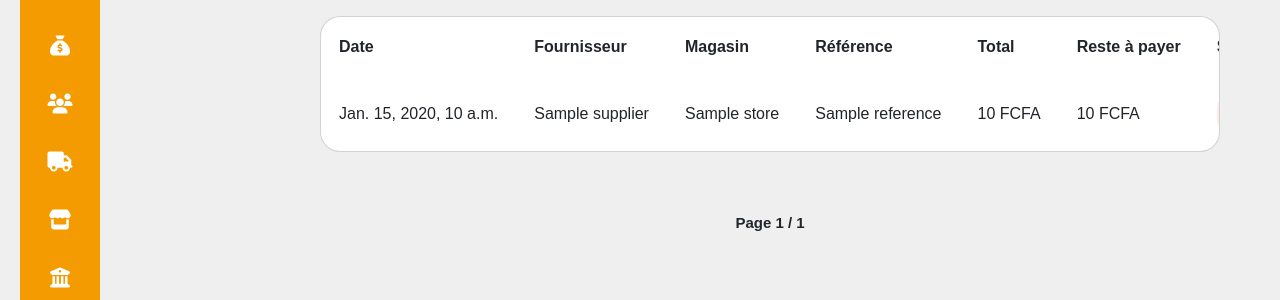
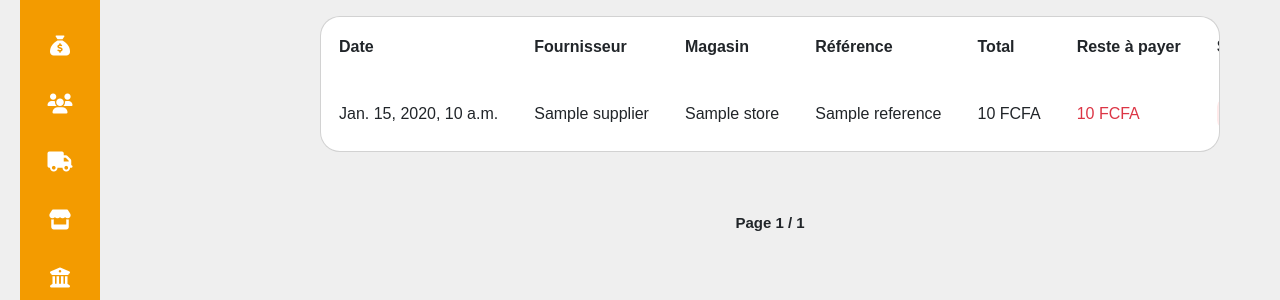
Before and after one commit to makan-dianka/sonikaraelectrostock, a Django app: template purchases/templates/purchases/list.html in a window 1280 px wide. Shown: the part 329-629 px from the top of the page. Run offline with Django 5.2, Linux system fonts and the light colour scheme; the template is opened without the code that fills it: most values are stand-ins (such as "Sample title", 1, 10 or a date in 2020); grey boxes marked "Sample" are stand-in pictures; some libraries are stand-ins or nearby versions.

Commit message:
feat: enhance purchase list display with conditional formatting for remaining amounts

```diff
--- a/purchases/templates/purchases/list.html
+++ b/purchases/templates/purchases/list.html
@@ -65,7 +65,11 @@
                             <td>{{ purchase.store }}</td>
                             <td>{{ purchase.reference }}</td>
                             <td>{{ purchase.total|intcomma }} FCFA</td>
-                            <td>{{ purchase.remaining_amount|intcomma }} FCFA</td>
+                            {% if purchase.remaining_amount %}
+                                <td class="text-danger">{{ purchase.remaining_amount|intcomma }} FCFA</td>
+                            {% else %}
+                                <td>{{ purchase.remaining_amount|intcomma }} FCFA</td>
+                            {% endif %}
                             <td>
                                 {% if purchase.status == 'draft' %}
                                     <a href="{% url 'purchases:update' purchase.id %}" style="text-decoration: none;">
@@ -100,9 +104,15 @@
                                         Annuler
                                     </a>
                                 {% else %}
-                                    <a class="btn btn-primary" href="{% url 'purchases:print_purchase' purchase.id %}" target="_blank">
-                                        🖨 Imprimer
-                                    </a>
+                                    {% if purchase.remaining_amount %}
+                                        <a class="btn btn-danger" href="{% url 'purchases:print_purchase' purchase.id %}" target="_blank">
+                                            🖨 Imprimer
+                                        </a>
+                                    {% else %}
+                                        <a class="btn btn-primary" href="{% url 'purchases:print_purchase' purchase.id %}" target="_blank">
+                                            🖨 Imprimer
+                                        </a>
+                                    {% endif %}
                                 {% endif %}
                             </td>
                             <td>
@@ -116,7 +126,7 @@
                                             Annulé
                                         </span>
                                     {% elif purchase.status == 'received' %}
-                                        <a class="pay" href="{% url 'payments:create' %}?type=purchase&id={{ purchase.id }}">
+                                        <a class="pay text-danger" href="{% url 'payments:create' %}?type=purchase&id={{ purchase.id }}">
                                             Payer
                                         </a>
                                     {% endif %}
```
